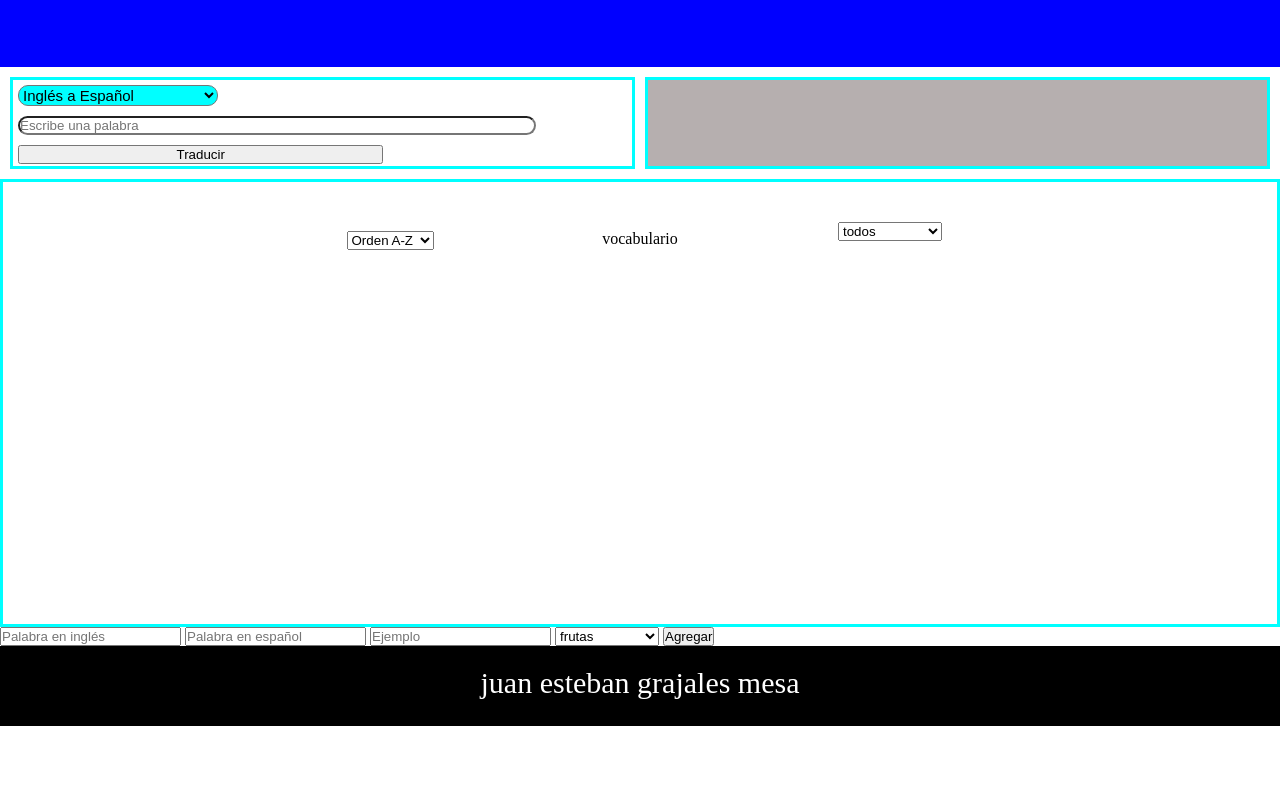
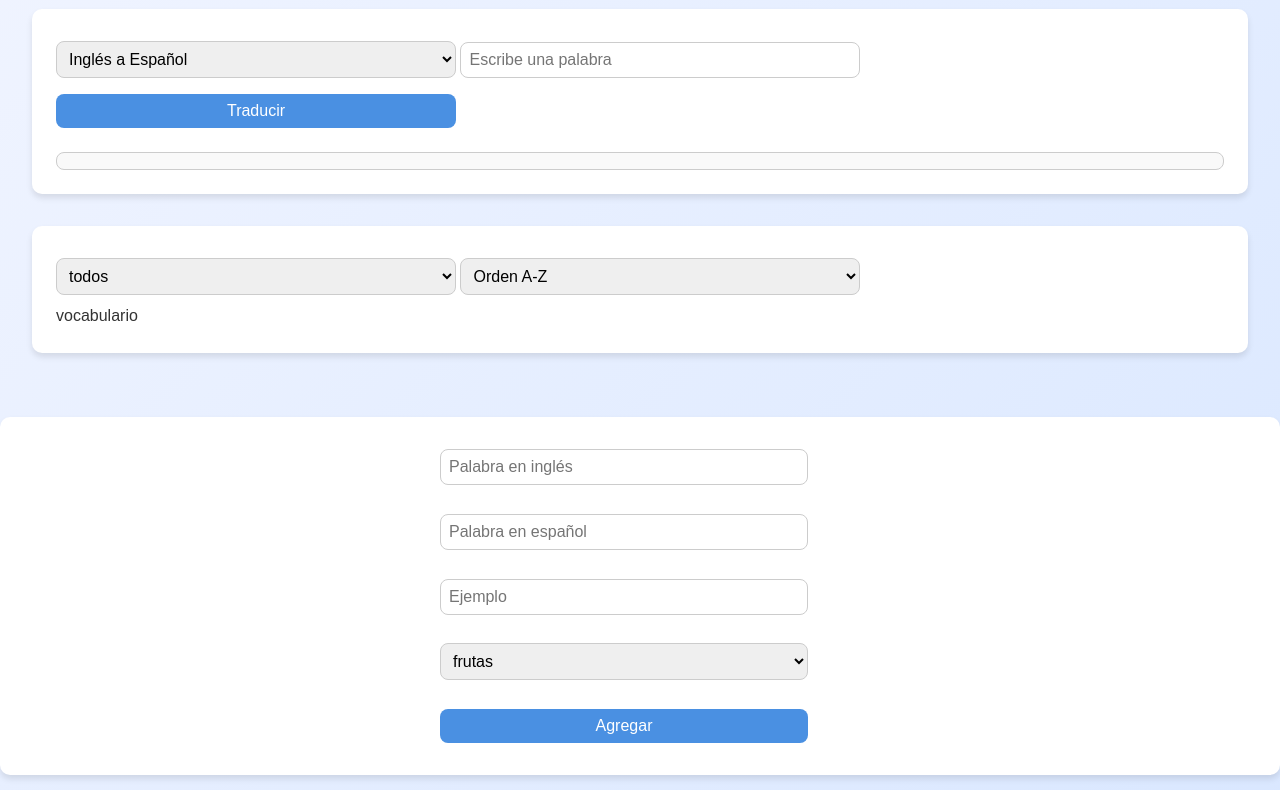
Before and after one commit to juban1234/trabajo-traductor, a plain HTML site: page index.html in a window 1280 px wide. Shown: the part 93-883 px from the top of the page. Before the commit the page ends 819 px from the top, so only its background shows below. Drawn offline with Linux system fonts and the light colour scheme.

Commit message:
actualizacion

```diff
--- a/estilos/stiless.css
+++ b/estilos/stiless.css
@@ -1,112 +1,120 @@
-*{
+/* General Reset */
+* {
+    margin: 0;
     padding: 0;
-    margin: 0;
     box-sizing: border-box;
+    font-family: Arial, sans-serif;
 }
 
-body{
-    height: 100vh;
+/* Body Styles */
+body {
+    background: linear-gradient(135deg, #f0f4ff, #d9e7ff);
+    color: #333;
+    font-size: 16px;
+    line-height: 1.6;
+    display: flex;
+    flex-direction: column;
+    min-height: 100vh;
 }
 
-header{
-    width: 100%;
-    height: 20%;
-    background-color: blue;
-    color: white;
-    padding: 20px;
-    font-size: 50px;
+/* Header */
+header {
+    background-color: #4a90e2;
+    color: #fff;
+    padding: 1rem;
     text-align: center;
+    font-size: 1.5rem;
+    font-weight: bold;
 }
 
-main{
-    width: 100%;
-    height: 70%;
+/* Main Layout */
+main {
+    padding: 2rem;
+    flex: 1;
+}
+
+/* Containers */
+#contenedor, #contenedor2, #agregar {
+    margin-bottom: 2rem;
+    padding: 1.5rem;
+    background: #fff;
+    border-radius: 10px;
+    box-shadow: 0 4px 6px rgba(0, 0, 0, 0.1);
 }
 
 #contenedor{
-    width: 100%;
-    height: 20%;
-    display: flex;
-    flex-direction: row;
-    padding: 10px;
-    gap: 10px;
+    position: sticky;
+    top: 0;
+    background-color: white;
+    z-index: 1;
 }
 
-.contenedorPalabras{
-    width: 50%;
-    border-style: solid;
-    border-color: aqua;
-    padding: 5px;
+/* Inputs and Selects */
+input[type="text"], select, button {
+    width: calc(100% - 2rem);
+    max-width: 400px;
+    padding: 0.5rem;
+    margin: 0.5rem 0;
+    border: 1px solid #ccc;
+    border-radius: 8px;
+    font-size: 1rem;
+}
+
+/* Button */
+button {
+    background: #4a90e2;
+    color: #fff;
+    border: none;
+    cursor: pointer;
+    transition: background 0.3s ease;
+}
+
+button:hover {
+    background: #357abd;
+}
+
+/* Resultado */
+#resultado {
+    margin-top: 1rem;
+    font-size: 1rem;
+    color: #333;
+    padding: 0.5rem;
+    border: 1px solid #ccc;
+    border-radius: 8px;
+    background: #f9f9f9;
+}
+
+/* Campo2 */
+#campo2 {
     display: flex;
     flex-direction: column;
-    gap: 10px;
+    flex-wrap: wrap;
+    gap: 0.5rem;
 }
 
-#idiomaR{
-    width: 200px;
-    height: 30px;
-    background-color: aqua;
-    border-radius: 10px;
-    font-size: 15px;
+#campo2 div {
+    background: #e3f2fd;
+    color: #333;
+    padding: 0.5rem 1rem;
+    border-radius: 8px;
+    box-shadow: 0 2px 4px rgba(0, 0, 0, 0.1);
 }
 
-#contenedorP{
-    width: 85%;
-    height: 40px;
-    border-radius: 15px;
+/* Footer */
+footer {
+    background-color: #4a90e2;
+    color: #fff;
+    text-align: center;
+    padding: 1rem;
+    margin-top: auto;
+    font-size: 0.9rem;
 }
 
-#bnt-traducir{
-    width: 60%;
-}
-
-#resultado{
-    width: 50%;
-    background-color: rgb(182, 175, 175);
-    border-style: solid;
-    border-color: aqua;
-    text-align: center;
-    display: flex;
-    justify-content: center;
-    align-items: center;
-}
-
-#contenedor2{
-    height: 80% ;
-    border-style: solid;
-    border-color: aqua;
-    overflow: scroll;
+/* Formulario de Agregar */
+#addWordForm {
     display: flex;
     flex-direction: column;
-    align-items: center;
-    gap: 5px;
+    gap: 0.8rem;
+    max-width: 400px;
+    margin: 0 auto;
 }
-
-#campo2{
-    width: 90%;
-    font-size: 20px;
-    padding: 5px;
-}
-
-#asendente1{
-    position: relative;
-    top: 25px;
-    right: 250px;
-}
-
-#categoria{
-    position: relative;
-    top: 40px;
-    left: 250px;
-}
-
-
-footer{
-    background-color: black;
-    color: white;
-    height: 10%;
-    width: 100%;
-    text-align: center;
-    padding: 20px;
-    font-size: 30px;
-}
--- a/index.html
+++ b/index.html
@@ -45,12 +45,13 @@
 
             <select id="asendente1">
                 <option value="A-Z">Orden A-Z</option>
-                <option value="no">no ordenar</option>
+                <option value="Z-A">Orden Z-A</option>
             </select>
             <p>vocabulario</p>
             <div id="campo2"></div>
         </div>
     </main>
+    <div id="agregar">
         <form id="addWordForm">
             <input type="text" id="englishWord" placeholder="Palabra en inglés" required>
             <input type="text" id="spanishWord" placeholder="Palabra en español" required>
@@ -64,6 +65,7 @@
             </select>
             <button type="submit">Agregar</button>
         </form>
+    </div>
     <footer><p> juan esteban grajales mesa</p></footer>
     <script type="module" src="scripts/app.js"></script>
     <script type="module" src="scripts/vocabulario.js"></script>
--- a/scripts/app.js
+++ b/scripts/app.js
@@ -7,7 +7,9 @@ const categoria = document.getElementById('categoria')
 const resultado = document.getElementById('resultado')
 const campo2Container = document.getElementById('campo2')
 
-// 1 Función para crear las tarjetas
+
+
+// Función para crear las tarjetas
 const makeCard = (character, idioma) => {
     const campo2 = document.createElement('div')
     campo2.id = 'campo2'
@@ -21,13 +23,15 @@ const makeCard = (character, idioma) => {
     campo2Container.appendChild(campo2)
 }
 
-// Cargamos el vocabulario desde localStorage
-
-
 // Función para cargar vocabulario desde localStorage
-const cargarVocabularioDesdeLocalStorage = () =>{
-    const vocabularioGuardado = localStorage.getItem('vocabulario')
-    return vocabularioGuardado ? JSON.parse(vocabularioGuardado) : { categorias: {} }
+const cargarVocabularioDesdeLocalStorage = () => {
+    try {
+        const vocabularioGuardado = localStorage.getItem('vocabulario')
+        return vocabularioGuardado ? JSON.parse(vocabularioGuardado) : { categorias: {} }
+    } catch (error) {
+        console.error('Error al cargar vocabulario:', error)
+        return { categorias: {} }
+    }
 }
 
 let vocabulario = cargarVocabularioDesdeLocalStorage()
@@ -50,7 +54,6 @@ const verificarYGuardarVocabulario= ()=> {
         localStorage.setItem('vocabulario', JSON.stringify(initialVocabulario))
     }
 }
-
 
 
 // Inicializamos el vocabulario y lo guardamos si no existe
@@ -99,33 +102,40 @@ const traducir = () => {
     }
 }
 
-// Función para ordenar las tarjetas alfabéticamente
 const orderAsend = () => {
     const selectorASC = document.getElementById('asendente1').value
 
     if (selectorASC === "A-Z") {
-        renderCardsASC(selectorL.value)
+        renderCardsASC(selectorL.value, true) // Ascendente
+    } else if (selectorASC === "Z-A") {
+        renderCardsASC(selectorL.value, false) // Descendente
     }
 }
 
-// Función para renderizar las tarjetas ordenadas alfabéticamente
 const renderCardsASC = (idioma) => {
     campo2Container.innerHTML = '' // Limpiamos el contenedor
 
-    // Crear una lista de todas las palabras de todas las categorías
-    const palabras = []
+    // Obtener la categoría seleccionada
+    const categoriaSeleccionada = categoria.value
 
-    // Recolectamos todas las palabras de todas las categorías
-    Object.values(vocabulario.categorias).forEach(categoria => {
-        palabras.push(...categoria)
-    })
+    // Obtener las palabras de la categoría seleccionada o de todas
+    let palabras = []
+    if (categoriaSeleccionada === "todos") {
+        // Recolectamos todas las palabras de todas las categorías
+        Object.values(vocabulario.categorias).forEach(cat => {
+            palabras.push(...cat)
+        })
+    } else {
+        // Solo las palabras de la categoría seleccionada
+        palabras = vocabulario.categorias[categoriaSeleccionada] || []
+    }
 
     // Ordenamos las palabras
     const filtroASC = palabras.sort((a, b) => {
         if (idioma === "es-en") {
-            return a.spanish.localeCompare(b.spanish) // Ordenar por español
+            return a.spanish.localeCompare(b.spanish)
         } else {
-            return a.english.localeCompare(b.english) // Ordenar por inglés
+            return a.english.localeCompare(b.english)
         }
     })
 
@@ -134,32 +144,39 @@ const renderCardsASC = (idioma) => {
 }
 
 
+
 // Función para agregar la nueva palabra al vocabulario
-function addWordToVocabulario(english, spanish, example, category) {
-    const newId = generateNewId() // Generar un nuevo ID
-    const newWord = {
-        id: newId,
-        english: english,
-        spanish: spanish,
-        example: example
+const addWordToVocabulario = (english, spanish, example, category)=> {
+    const palabrasExistentes = vocabulario.categorias[category] || []
+    const existePalabra = palabrasExistentes.some(
+        palabra => palabra.english.toLowerCase() === english.toLowerCase()
+    )
+    if (existePalabra) {
+        alert('Esta palabra ya existe en la categoría.')
+        return
     }
 
-    // Agregar la palabra a la categoría seleccionada
+    const newWord = {
+        id: generateNewId(),
+        english,
+        spanish,
+        example,
+    }
     if (vocabulario.categorias[category]) {
         vocabulario.categorias[category].push(newWord)
     } else {
         vocabulario.categorias[category] = [newWord]
     }
 
-    // Guardar el vocabulario actualizado en localStorage
     localStorage.setItem('vocabulario', JSON.stringify(vocabulario))
+    renderCards(selectorL.value)
 
-    // Actualizar las tarjetas sin recargar la página
-    renderCards(selectorL.value)  // Actualizamos las tarjetas para mostrar la nueva palabra
+
 }
 
+
 // Generar un nuevo ID único para las palabras
-function generateNewId() {
+const generateNewId = () => {
     return Math.floor(Math.random() * 1000000)
 }
 
@@ -201,6 +218,8 @@ categoria.addEventListener('change', () => {
     }
 })
 
+console.log(vocabulario)
+
 // Ejecutar el código cuando el DOM esté completamente cargado
 window.addEventListener('DOMContentLoaded', () => {
     renderCards(selectorL.value)  // Renderizamos las tarjetas con el vocabulario actual
```
Lines whose indentation alone changed are shown as unchanged.
